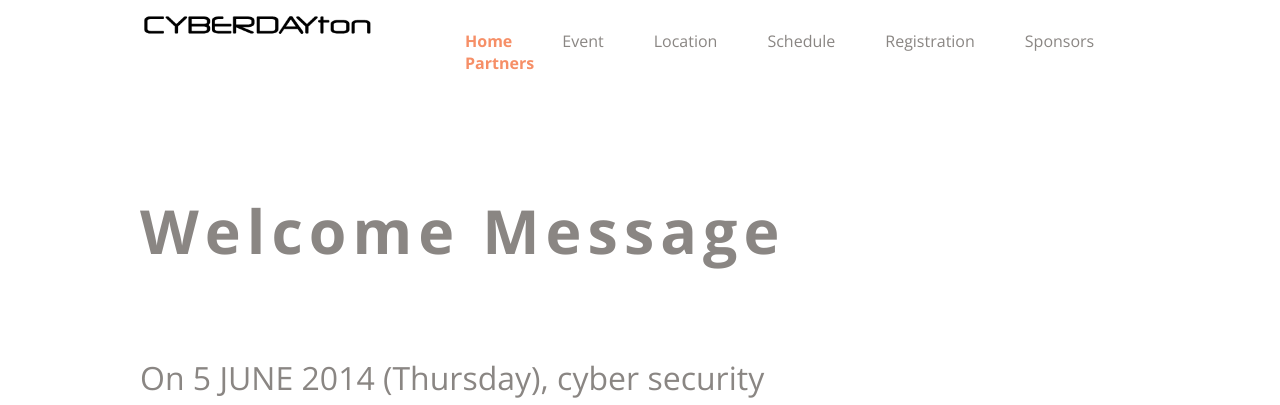
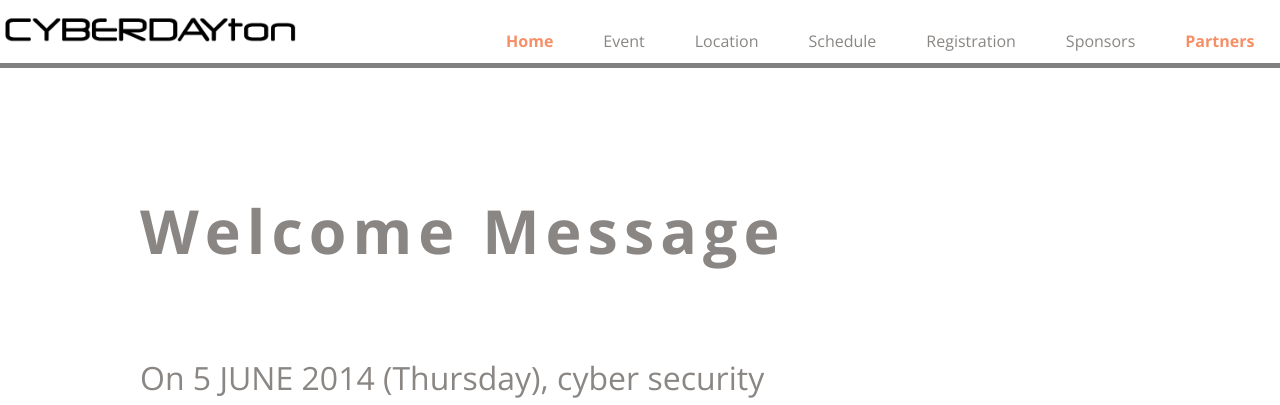
Before and after one commit to jjwdowik/cyberDay, a PHP site: page / in a window 1280 px wide. Shown: the top 405 px of the page. Run offline with PHP 8.4, Linux system fonts and the light colour scheme; some libraries are stand-ins or nearby versions.

Commit message:
making nav bar pretty and work

```diff
--- a/css/style.css
+++ b/css/style.css
@@ -41,6 +41,7 @@ h2{padding-top:1em;}
 	height:auto;
 	background-color:#ffffff;
 	z-index:100;
+	border-bottom: 5px gray solid;
 }
 #logo {
 	text-align: center;
--- a/index.php
+++ b/index.php
@@ -18,7 +18,7 @@
 <body>
 
 	<div class="menu">
-		<div class="container clearfix">
+		<div class="clearfix">
 
 			<div id="logo" class="grid_3">
 				<img src="images/theLogo.gif">
@@ -26,15 +26,16 @@
 
 			<div id="nav" class="grid_9 omega">
 				<ul class="navigation">
-					<li data-slide="1">Home</li>
-					<li data-slide="2">Event</li>
-					<li data-slide="3">Location</li>
-					<li data-slide="4">Schedule</li>
-					<li data-slide="5">Registration</li>
-					<li data-slide="6">Sponsors</li>
-					<li data-slide="7">Partners</li>
+					<li data-slide="1" class="nav-link active">Home</li>
+					<li data-slide="2" class="nav-link">Event</li>
+					<li data-slide="3" class="nav-link">Location</li>
+					<li data-slide="4" class="nav-link">Schedule</li>
+					<li data-slide="5" class="nav-link">Registration</li>
+					<li data-slide="6" class="nav-link">Sponsors</li>
+					<li data-slide="7" class="nav-link">Partners</li>
 				</ul>
 			</div>
+			<a href="#" id="pull"><div id="theLogo"><img src="images/theLogo.gif"></div></a>
 
 		</div>
 	</div>
--- a/js/scripts.js
+++ b/js/scripts.js
@@ -37,9 +37,18 @@ jQuery(document).ready(function ($) {
     });
 
     function goToByScroll(dataslide) {
-        htmlbody.animate({
-            scrollTop: $('.slide[data-slide="' + dataslide + '"]').offset().top
-        }, 2000, 'easeInOutQuint');
+        if(dataslide === '1') {
+            htmlbody.animate({
+                scrollTop: $('.slide[data-slide="' + dataslide + '"]').offset().top
+            }, 2000, 'easeInOutQuint');
+        }
+        else {
+            htmlbody.animate({
+                scrollTop: $('.slide[data-slide="' + dataslide + '"]').offset().top+1
+            }, 2000, 'easeInOutQuint');
+        }
+
+
     }
 
 
@@ -59,3 +68,34 @@ jQuery(document).ready(function ($) {
 
 
 });
+
+
+
+//Navigation Menu, for Mobile
+
+$(function(){
+    var pull        = $('#pull');
+        menu        = $('#nav');
+        menuHeight  = menu.height();
+        isPulled    = 0;
+
+    $(pull).on('click', function(e){
+        e.preventDefault();
+        menu.slideToggle();
+        isPulled = 1;
+    });
+
+    $('.nav-link').on('click', function(e){
+        if(isPulled == 1){
+            menu.slideToggle();
+            isPulled = 0;
+        }
+    });
+
+    $(window).resize(function(){
+        var w = $(window).width();
+        if(w > 320 && menu.is(':hidden')) {
+            menu.removeAttr('style');
+        }
+    });
+});
```
Also changed, not shown: other parts of css/style.css (+80 -7 lines), images/nav-icon.png (added), 1 other file.
